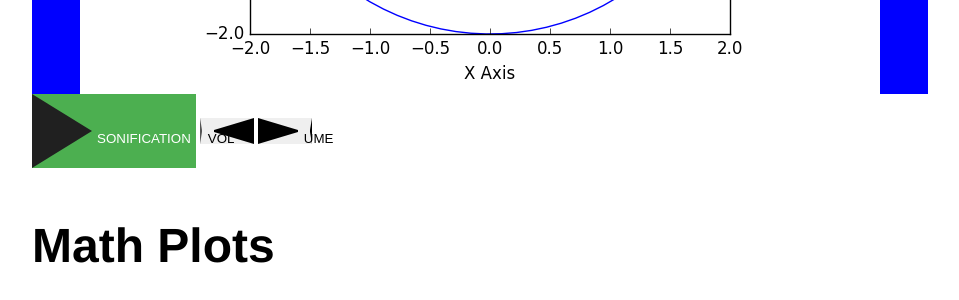
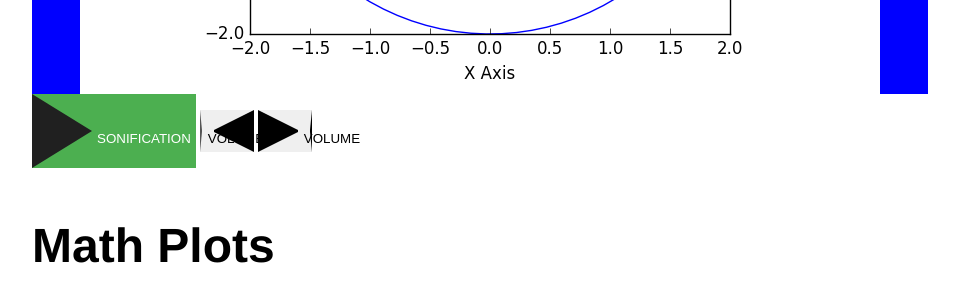
Before and after one commit to rbobkoskie3/rbobkoskie3.github.io, a Jekyll site: the page built from fixes/index.html, in a window 1280 px wide. Shown: the part 901-1201 px from the top of the page, without its empty margins (160-1119 px from the left). Built offline with Jekyll 4.4.1, drawn with Linux system fonts in a browser that asks for light colours.

Commit message:
Add files via upload

```diff
--- a/fixes/index.html
+++ b/fixes/index.html
@@ -138,19 +138,19 @@ title: Math, Sonification, Plots
         .vol {
             width: 0;
             height: 0;
-            text-align: left;
-            border-top: 12px solid transparent;
+            text-align: right;
+            border-top: 20px solid transparent;
             border-right: 40px solid #000;
-            border-bottom: 12px solid transparent;
+            border-bottom: 20px solid transparent;
         }
 
         .ume {
             width: 0;
             height: 0;
-            text-align: left;
-            border-top: 12px solid transparent;
+            text-align: right;
+            border-top: 20px solid transparent;
             border-left: 40px solid #000;
-            border-bottom: 12px solid transparent;
+            border-bottom: 20px solid transparent;
         }
         </style>
 </head>
@@ -238,5 +245,5 @@ title: Math, Sonification, Plots
         </script>
         <!-- input type="button" class="button" value="SONIFICATION" onclick="play()" -->
         <button class="play" onclick="play(this)">SONIFICATION</button>
-        <button class="vol" onclick="vol_dec()">VOL</button>
-        <button class="ume" onclick="vol_inc()">UME</button>
+        <button class="vol" onclick="vol_dec()">VOLUME</button>
+        <button class="ume" onclick="vol_inc()">VOLUME</button>
```
Also changed, not shown: other parts of fixes/index.html (+11 -4 lines).
